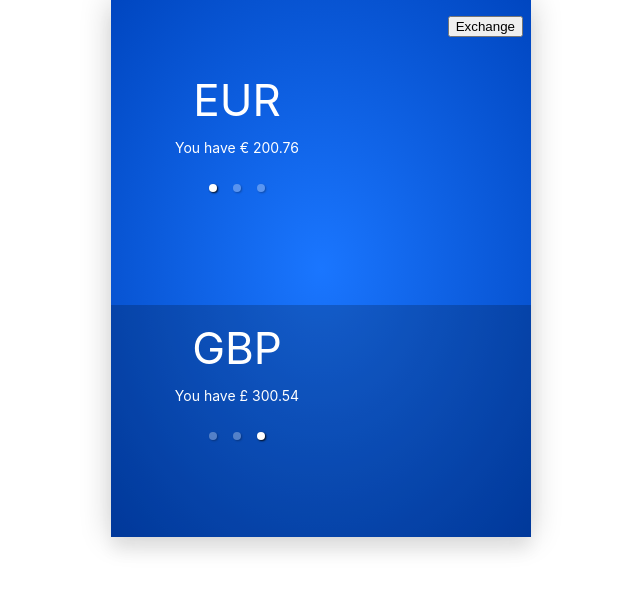
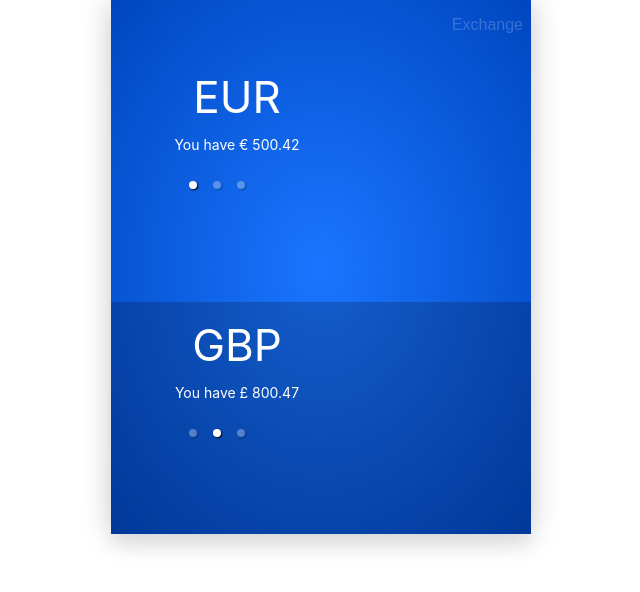
Before and after one commit to chiragswadia/exchange, a React (Create React App) app: page / in a window 1280 px wide. Shown: the top 592 px of the page, without its empty margins (319-959 px from the left). Built offline with nearby package versions, Linux system fonts and the light colour scheme; no server answers.

Commit message:
Added end to end transaction flow + Notifications

```diff
--- a/package.json
+++ b/package.json
@@ -6,10 +6,12 @@
     "@testing-library/jest-dom": "4.2.4",
     "@testing-library/react": "9.5.0",
     "@testing-library/user-event": "7.2.1",
+    "axios": "0.19.2",
     "classnames": "2.2.6",
     "prop-types": "15.7.2",
     "react": "^16.13.0",
     "react-dom": "^16.13.0",
+    "react-notifications": "1.5.0-beta.0",
     "react-redux": "7.2.0",
     "react-responsive-carousel": "3.1.51",
     "react-scripts": "3.4.0",
--- a/src/App.js
+++ b/src/App.js
@@ -1,4 +1,5 @@
 import React from 'react';
+import 'react-notifications/lib/notifications.css';
 import Exchange from "./components/Exchange";
 
 function App() {
--- a/src/actions/index.js
+++ b/src/actions/index.js
@@ -1,34 +1,33 @@
-import { useDispatch, useSelector } from 'react-redux'
+import axios from "axios";
+import { NotificationManager } from "react-notifications";
 import { actionTypes } from '../constants';
+import { calculateExchangeRate } from '../helpers';
 
-const apiRoute = 'https://api.exchangeratesapi.io/latest';
+const apiRoute = 'https://api.exchangeratesapi.io/latest?symbols=USD,GBP';
 
 export const changeForm = payload => ({
     type: actionTypes.CHANGE_FORM,
     payload
 });
 
-export const fetchAndUpdateRates = () => async () => {
+export const fetchAndUpdateRates = () => async dispatch => {
     try {
-        const dispatch = useDispatch();
-        const ratesData = await fetch(apiRoute);
+        const ratesResponse = await axios.get(apiRoute);
         dispatch({
-            type: actions.RATES_UPDATE,
-            payload: {
-                rates: ratesData.data.rates,
-            },
+            type: actionTypes.UPDATE_RATE,
+            payload: ratesResponse.data.rates,
         });
     } catch (error) {
-      console.log(error);
+        console.error(error);
     }
 };
 
-export const performTransaction = () => {
-    const dispatch = useDispatch();
-    const form = useSelector(state=>state.form);
-    const rates = useSelector(state=>state.rates);
+export const performTransaction = () => (dispatch, getState) => {
+    try {
+        const state = getState();
+        const { form, rates } = state;
         const { sourceCurrency, destinationCurrency, amount } = form;
-    const rate = calculateRate({ sourceCurrency, destinationCurrency, rates });
+        const rate = calculateExchangeRate({ sourceCurrency, destinationCurrency, rates });
 
         dispatch({
             type: actionTypes.TRANSACTION,
@@ -39,4 +38,10 @@ export const performTransaction = () => {
                 rate,
             },
         });
+
+        NotificationManager.success('Transaction Successfull', 'Success', 5000);
+    } catch(error) {
+        console.error(error);
+        NotificationManager.error('Error while performing transaction', 'Error', 5000);
+    }
   };
--- a/src/components/CurrencySelector/index.jsx
+++ b/src/components/CurrencySelector/index.jsx
@@ -7,7 +7,7 @@ import WalletBalance from '../WalletBalance';
 import cn from './styles.module.css';
 
 function CurrencySelector({ wallet, currencies, selectedCurrency, onChange }) {
-  const handleOnChange = ({ item: index }) => {
+  const handleOnChange = index => {
     onChange(currencies[index]);
   }
 
--- a/src/components/DestinationCurrency/index.jsx
+++ b/src/components/DestinationCurrency/index.jsx
@@ -8,10 +8,7 @@ import cn from './styles.module.css';
 function DestinationCurrency(props){
     const onCurrencySelect = destinationCurrency => {
         const { onChange } = props;
-
-        if (onChange) {
-            onChange(destinationCurrency);
-        }
+        onChange(destinationCurrency);
     };
 
     const renderAmount = () => {
@@ -53,10 +50,9 @@ function DestinationCurrency(props){
 DestinationCurrency.propTypes = {
     sourceCurrency: PropTypes.string.isRequired,
     destinationCurrency: PropTypes.string.isRequired,
-    inProgress: PropTypes.bool,
     wallet: PropTypes.object.isRequired,
-    amount: PropTypes.number.isRequired,
-    rate: PropTypes.number.isRequired,
+    amount: PropTypes.number,
+    rate: PropTypes.number,
     onChange: PropTypes.func.isRequired,
 }
 
--- a/src/components/Exchange/index.jsx
+++ b/src/components/Exchange/index.jsx
@@ -1,52 +1,72 @@
-import React from "react";
+import React, { useEffect } from "react";
+import { useDispatch, useSelector } from "react-redux";
+import { NotificationContainer } from "react-notifications";
 import SourceCurrencySelector from "../SourceCurrencySelector";
 import DestinationCurrency from "../DestinationCurrency";
+import { calculateExchangeRate } from '../../helpers';
+import * as actions from '../../actions';
+import isValidTransaction from "./utils/isValidTransaction";
 
 import cn from './styles.module.css';
 
+const RATE_UPDATE_INTERVAL = 600000; // TODO - Change this to 10000 before delivering
+
 function Exchange() {
-    const handleCurrencyExchange = e => {
-        e.preventDefault();
-        console.log('handleCurrencyExchange')
+    const dispatch = useDispatch();
+    const wallet = useSelector(state => state.wallet); // TODO - Maybe use memoized selectors for all if possible
+    const rates = useSelector(state => state.rates);
+    const amount = useSelector(state => state.form.amount);
+    const sourceCurrency = useSelector(state => state.form.sourceCurrency);
+    const destinationCurrency = useSelector(state => state.form.destinationCurrency);
+    const exchangeRate = calculateExchangeRate({ sourceCurrency, destinationCurrency, rates });
+    const isTransactionAllowed = isValidTransaction({ sourceCurrency, destinationCurrency, wallet, amount, rates });
+
+    const performTransaction = event => {
+        event.preventDefault();
+        dispatch(actions.performTransaction());
     }
 
-    const handleSourceCurrencyChange = () => {
-
+    const handleSourceCurrencyChange = sourceCurrency => {
+      dispatch(actions.changeForm({ sourceCurrency }))
     }
 
-    const handleDestinationCurrencyChange = () => {
-
+    const handleDestinationCurrencyChange = destinationCurrency => {
+      dispatch(actions.changeForm({ destinationCurrency }))
     }
 
-    const handleAmountChange = () => {
-
+    const handleAmountChange = amount => {
+      dispatch(actions.changeForm({ amount }));
     }
 
-    const wallet = {
-        EUR: 200.76,
-        USD: 123.68,
-        GBP: 300.54
+    useEffect(()=> {
+      dispatch(actions.fetchAndUpdateRates());
+
+      const rateUpdateIntervalId = setInterval(()=> {
+        dispatch(actions.fetchAndUpdateRates());
+      }, RATE_UPDATE_INTERVAL);
+
+      // Unmount
+      return () => {
+        clearInterval(rateUpdateIntervalId);
       }
-
-    const rate =  1.1104;
-
-    const sourceCurrency = "EUR";
-    const destinationCurrency = "GBP";
-    const amount = '';
+    }, []);
 
     return (
         <form
             className={cn.form}
-            onSubmit={handleCurrencyExchange}
+            onSubmit={performTransaction}
         >
+        <NotificationContainer />
         <div className={cn.header}>
             <button
               type="submit"
+              disabled={!isTransactionAllowed}
+              className={cn.button}
             >
                 Exchange
             </button>
         </div>
-        <div className={cn.main}>
+        <div>
           <SourceCurrencySelector
               wallet={wallet}
               amount={amount}
@@ -57,10 +77,9 @@ function Exchange() {
             <DestinationCurrency
               sourceCurrency={sourceCurrency}
               destinationCurrency={destinationCurrency}
-            inProgress={false}
               wallet={wallet}
               amount={amount}
-            rate={rate}
+              rate={exchangeRate}
               onChange={handleDestinationCurrencyChange}
             />
         </div>
--- a/src/components/Exchange/styles.module.css
+++ b/src/components/Exchange/styles.module.css
@@ -1,4 +1,5 @@
 .form {
+    position: relative;
     margin: 0 auto;
     max-width: 420px;
     background: radial-gradient(#1a76ff, #0046c0);
@@ -10,3 +11,17 @@
     justify-content: flex-end;
     padding: 16px 8px 20px;
 }
+
+.button {
+  background: none!important;
+  border: none;
+  padding: 0!important;
+  color: #fff;
+  cursor: pointer;
+  font-size: 16px;
+}
+
+.button:disabled {
+  opacity: 0.2;
+  cursor: not-allowed;
+}
--- /dev/null
+++ b/src/components/Exchange/utils/isValidTransaction.js
@@ -0,0 +1,22 @@
+const isValidTransaction = ({ sourceCurrency, destinationCurrency, wallet, amount, rates }) => {
+    if (sourceCurrency === destinationCurrency) {
+        return false;
+    }
+
+    if (!rates[sourceCurrency] || !rates[destinationCurrency]) {
+      return false;
+    }
+
+    if (!amount) {
+      return false;
+    }
+
+    const currentBalance = wallet[sourceCurrency];
+    if (!currentBalance || currentBalance < amount) {
+      return false;
+    }
+
+    return true;
+  };
+
+export default isValidTransaction;
--- a/src/components/SourceCurrencySelector/index.jsx
+++ b/src/components/SourceCurrencySelector/index.jsx
@@ -9,27 +9,16 @@ function SourceCurrencySelector(props) {
     const inputRef = React.createRef();
 
     const handleCurrencySelect = sourceCurrency => {
-        const { onChange } = props;
-
-        if (onChange) {
-          onChange(sourceCurrency);
-        }
+      const { onChange } = props;
+      onChange(sourceCurrency);
     };
 
-    const onAmountInput = event => {
+    const handleAmountChange = event => {
         const { onInput } = props;
         const amount = event.target.value;
 
-        const parsedAmount = new Number(amount);
-        setAmount(parsedAmount);
-
-        if (parsedAmount && onInput) {
-          onInput(parsedAmount);
-        }
-
-        if (amount === '' && onInput) {
-          onInput(0);
-        }
+        setAmount(amount);
+        onInput(parseFloat(amount));
     };
 
     const { sourceCurrency, wallet } = props;
@@ -43,13 +32,14 @@ function SourceCurrencySelector(props) {
           selectedCurrency={sourceCurrency}
           onChange={handleCurrencySelect}
         />
+
         <input
           autoFocus
           type="number"
           className={cn.amountInput}
           value={amount}
           ref={inputRef}
-          onChange={onAmountInput}
+          onChange={handleAmountChange}
         />
       </div>
     );
--- a/src/components/SourceCurrencySelector/styles.module.css
+++ b/src/components/SourceCurrencySelector/styles.module.css
@@ -18,6 +18,7 @@
     background-color: transparent;
     overflow: visible;
     user-select: text;
+    width: 150px;
   }
 
   .amountInput:focus {
--- a/src/helpers/index.js
+++ b/src/helpers/index.js
@@ -1,5 +1,5 @@
 
-export const calculateRate = ({ sourceCurrency, destinationCurrency, rates }) => {
+export const calculateExchangeRate = ({ sourceCurrency, destinationCurrency, rates }) => {
     const sourceCurrencyRate = rates[sourceCurrency];
     const destinationCurrencyRate = rates[destinationCurrency];
 
--- a/src/index.css
+++ b/src/index.css
@@ -11,12 +11,6 @@ body {
   -moz-osx-font-smoothing: grayscale;
 }
 
-code {
-  font-family: source-code-pro, Menlo, Monaco, Consolas, 'Courier New',
-    monospace;
-}
-
-
 /* Global override styles */
 .carousel .slide {
   background: none !important;
@@ -29,6 +23,11 @@ code {
 
 .carousel .control-dots {
   bottom: -50px !important;
+  left: -20px !important;
+}
+
+.notification-container {
+  position: absolute !important;
 }
 
 input::-webkit-outer-spin-button,
```
Also changed, not shown: 1 other file (tests, documents, lock files or other folders). Lines whose indentation alone changed are shown as unchanged.
